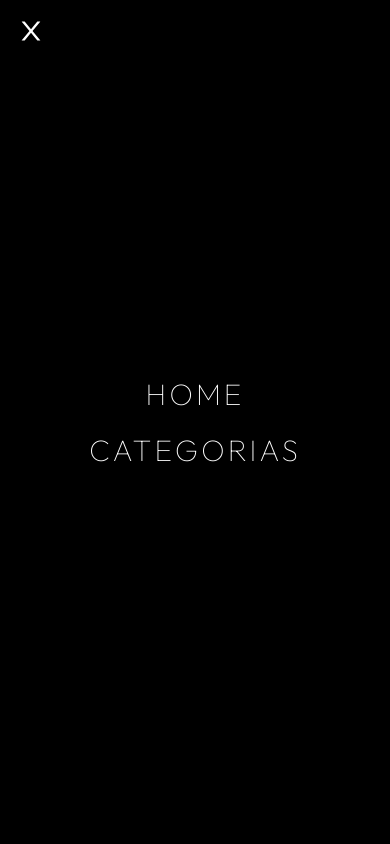
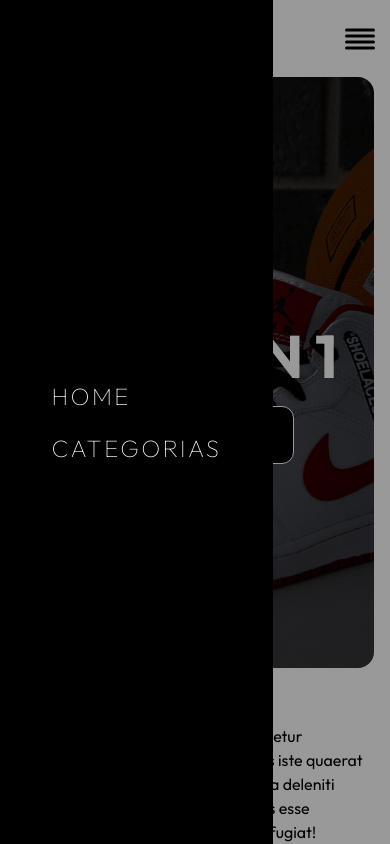
Before and after one commit to Fratega/ecommerce, a Next.js app: page / in a window 390 px wide. Both pictures are taken after a click on the icon 360 px from the left and 38 px from the top of the page. Shown: the top 844 px of the page. Built offline with nearby package versions, Linux system fonts and the light colour scheme.

Commit message:
actualizando navbar

```diff
--- a/components/header/Navigation.jsx
+++ b/components/header/Navigation.jsx
@@ -4,15 +4,10 @@ import { AiOutlineClose } from "react-icons/ai";
 
 const Navigation = ({ trigger }) => {
   return (
-    <div className="bg-black w-full h-full fixed top-0 left-0 z-20 flex items-center justify-center md:hidden">
-      <div className="absolute top-[1rem] left-[1rem]">
-        <AiOutlineClose
-          className="text-white text-3xl cursor-pointer"
-          onClick={trigger}
-        />
-      </div>
+    <>
+      <div className="bg-black w-[70%] h-full fixed top-0 left-0 z-20 flex items-center justify-center md:hidden">
 
-      <div className="text-white text-3xl flex flex-col gap-5 text-center font-thin uppercase tracking-widest">
+        <div className="text-white text-2xl flex flex-col gap-5  font-thin uppercase tracking-widest">
           <Link href="/" onClick={trigger}>
             Home
           </Link>
@@ -21,6 +16,9 @@ const Navigation = ({ trigger }) => {
           </Link>
         </div>
       </div>
+
+      <div className="bg-black w-[30%] h-full fixed top-0 right-0 z-20 opacity-40" onClick={trigger}></div>
+    </>
   );
 };
 
```
Lines whose indentation alone changed are shown as unchanged.
